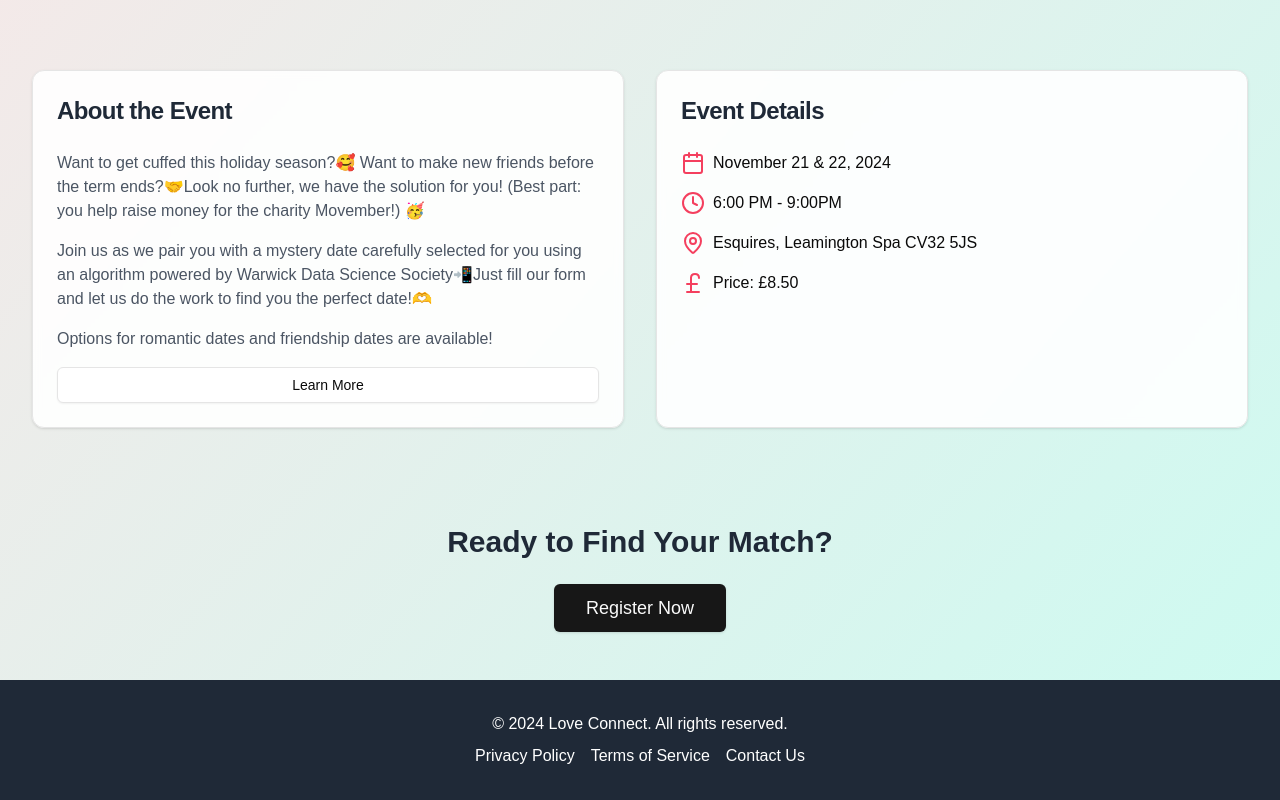
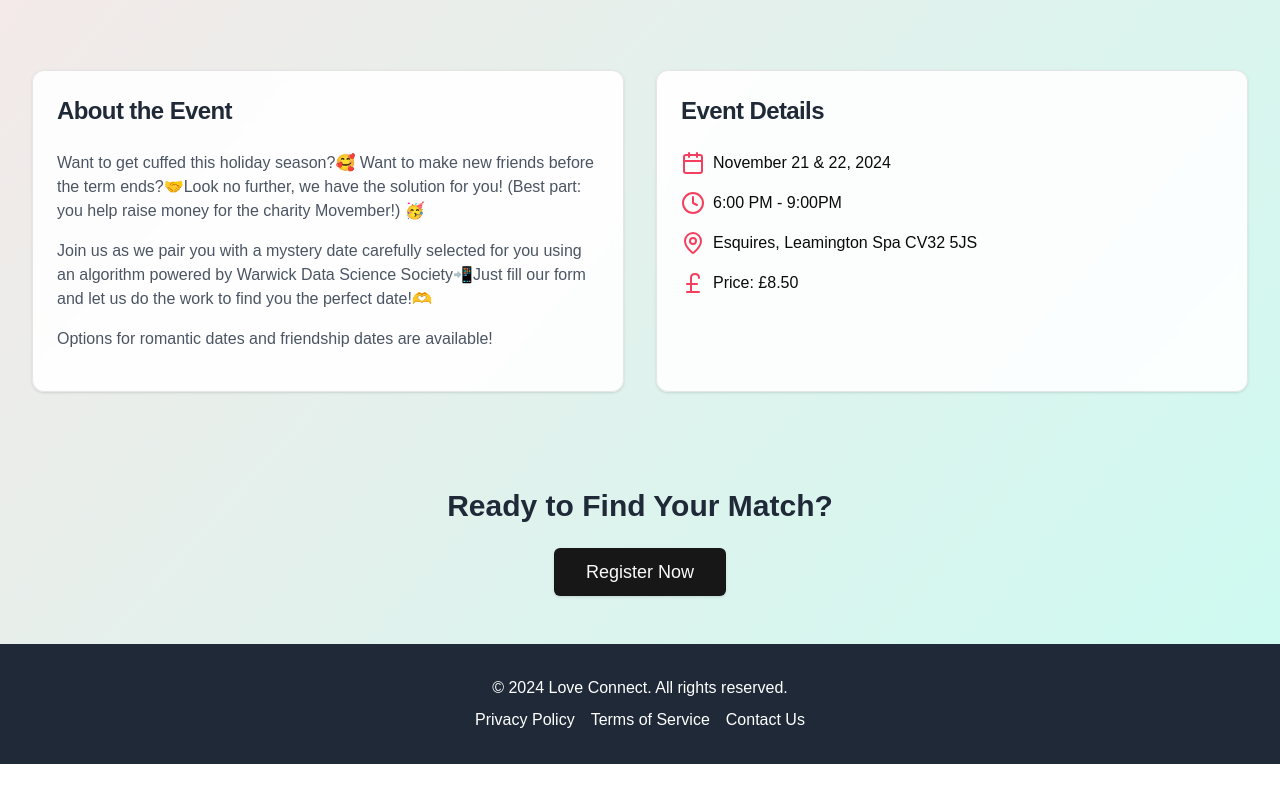
Before and after one commit to Osireg17/Warwick-Tinder, a Next.js app in the folder client/: page / in a window 1280 px wide. Shown: the part 676-1476 px from the top of the page. After the commit the page ends 1440 px from the top, so only its background shows below. Built offline with nearby package versions, Linux system fonts and the light colour scheme.

Commit message:
- removed learn more button

```diff
--- a/client/app/components/event-info-section.tsx
+++ b/client/app/components/event-info-section.tsx
@@ -1,6 +1,5 @@
 'use client'
 import { Card, CardContent, CardHeader, CardTitle } from "@/components/ui/card";
-import { Button } from "@/components/ui/button";
 import { Calendar, Clock, MapPin, PoundSterling } from 'lucide-react';
 import { EventDetail } from "@/types";
 
@@ -31,7 +30,6 @@ export const EventInfoSection = () => {
                         <p className="text-gray-600 mb-4">
                             Options for romantic dates and friendship dates are available!
                         </p>
-                        <Button variant="outline" className="w-full">Learn More</Button>
                     </CardContent>
                 </Card>
                 <Card className="bg-white/90 backdrop-blur-sm">
```
